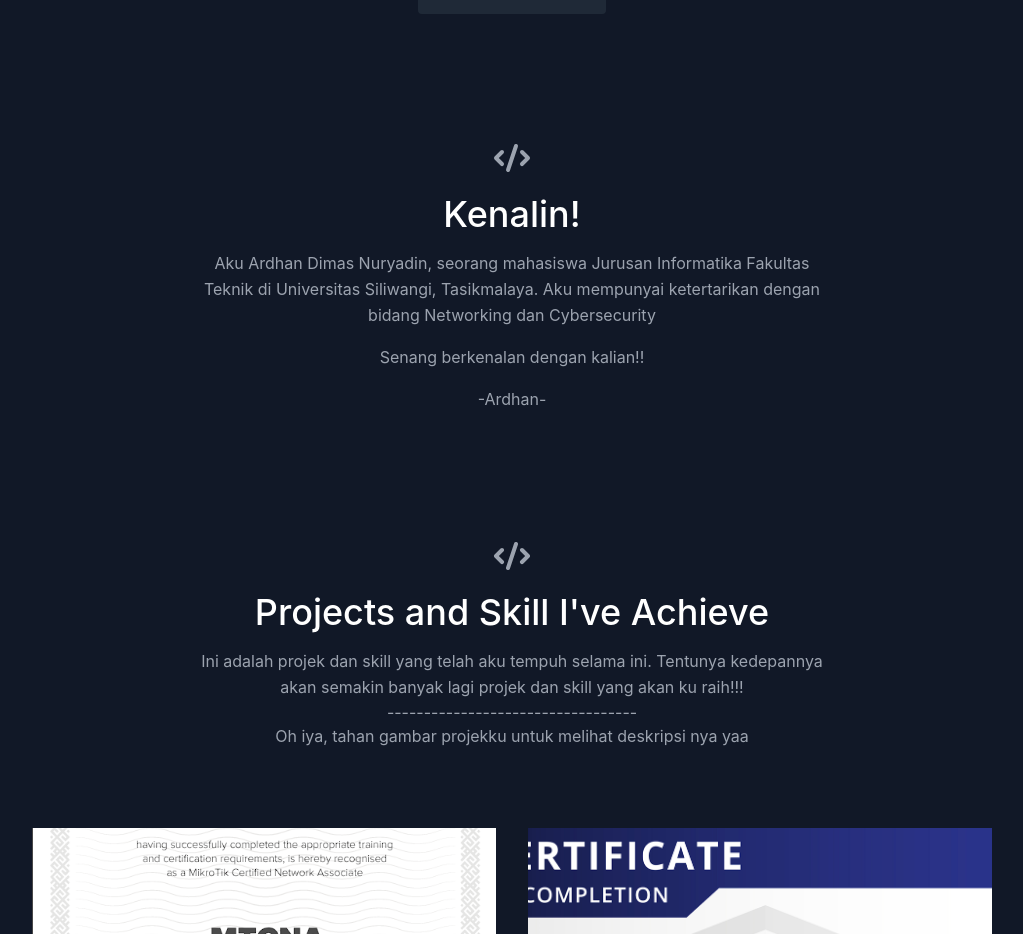
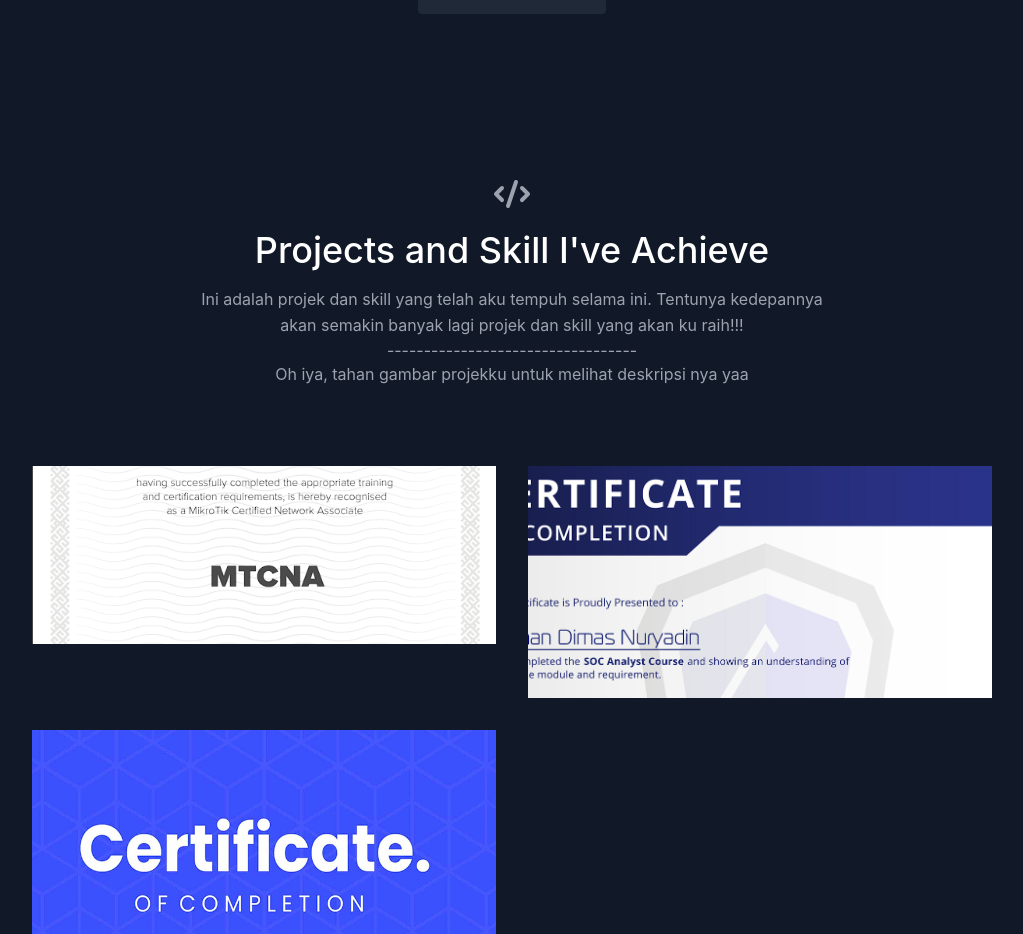
Before and after one commit to Ardhandms/portfolio-ardhan, a React (Create React App) app: page / in a window 1280 px wide. Shown: the part 980-1914 px from the top of the page, without its empty margins (128-1151 px from the left). Built offline with nearby package versions, Linux system fonts and the light colour scheme.

Commit message:
revisi about page

```diff
--- a/src/App.js
+++ b/src/App.js
@@ -12,7 +12,6 @@
       <Navbar />
       <Beranda />
       <About />
-      <Tentang />
       <Projects />
       <Contact />
     </main>
```
